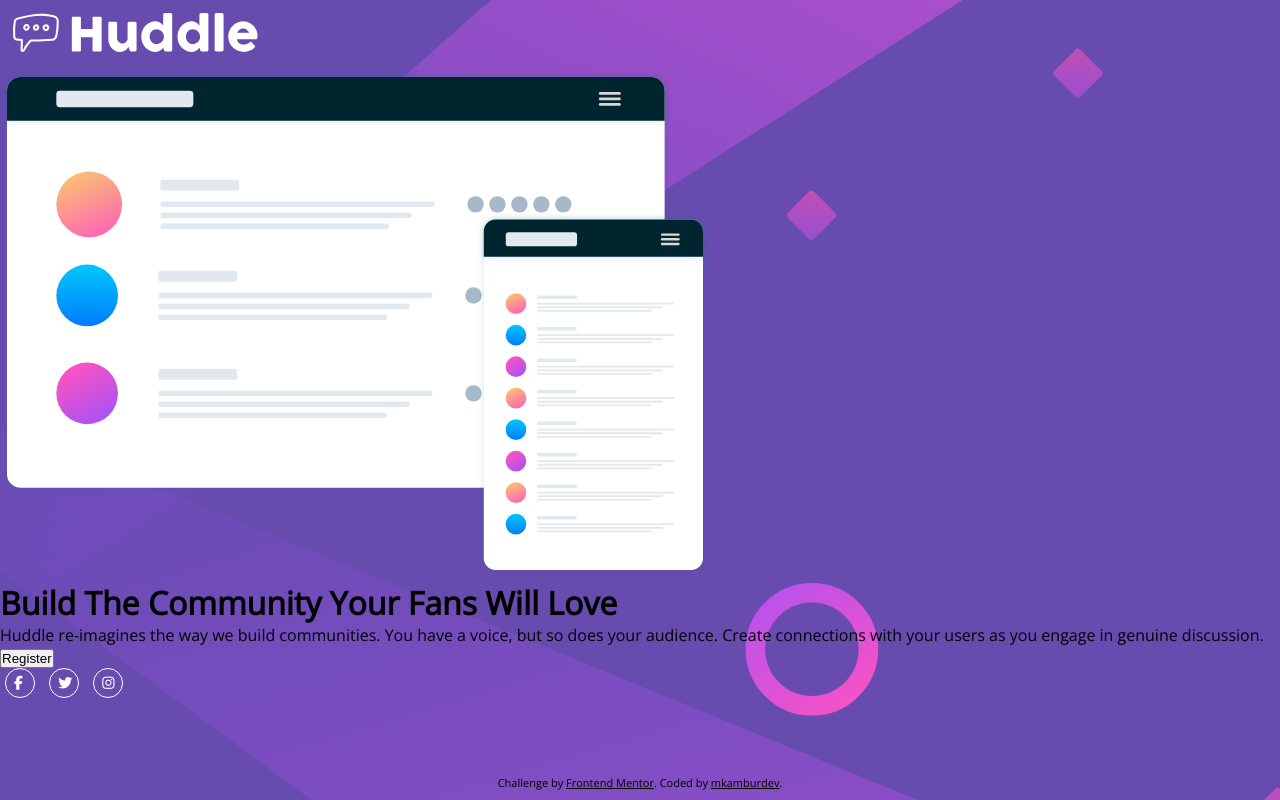
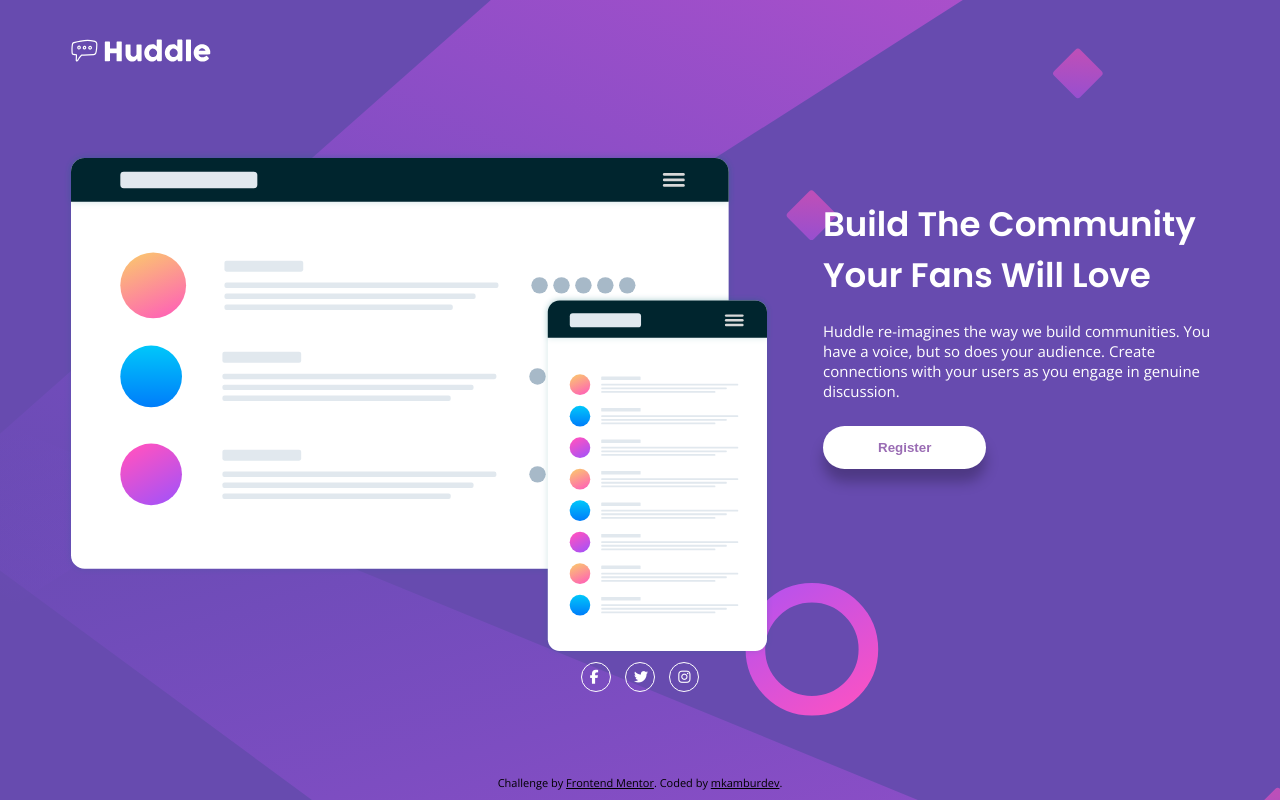
Before and after one commit to mkamburdev/huddle-landing-page, a plain HTML site: page index.html in a window 1280 px wide. Drawn offline with nearby package versions, Linux system fonts and the light colour scheme.

Commit message:
Update style.css

```diff
--- a/style.css
+++ b/style.css
@@ -13,6 +13,66 @@
     background-color: hsl(257, 40%, 49%);
     font-family: Open Sans, sans-serif;
     font-weight: 400;
+}
+
+header {
+    display: flex;
+    justify-content: space-between;
+    align-items: center;
+    padding: 2em 22.5em;
+}
+
+.header_logo img{
+    width: 200px;
+}
+
+main {
+    display: flex;
+    flex-direction: column;
+    align-items: center;
+    padding: 0 4em;
+}
+
+.container {
+    margin-top: 45px;
+}
+
+.container-left {
+    float: left;
+    padding-right: 50px;
+}
+
+.container-left img {
+    width: 100%;
+}
+
+.container-right {
+    margin-top: 48px;
+}
+
+.container-right h1 {
+    font-family: Poppins, sans-serif;
+    font-weight: 700;
+    font-size: 34px;
+    color: white;
+}
+
+.container-right p {
+    color: white;
+    margin-top: 20px;
+    font-size: 15px;
+    margin-bottom: 25px;
+}
+
+.container-right button {
+    padding: 14px 55px;
+    border: none;
+    border-radius: 50px;
+    background-color: hsl(0, 0%, 100%);
+    color: rgb(154, 108, 180);
+    cursor: pointer;
+    font-weight: 700;
+    box-shadow: 0px 13px 13px rgba(0, 0, 0, 0.25);
 }
 
 .social-media i{
@@ -38,3 +98,13 @@
 footer a {
     color: black;
 }
+
+@media (max-width: 1280px) {
+    header {
+        padding-left: 4em;
+    }
+
+    .header_logo img {
+        width: 150px;
+    }
+}
```
